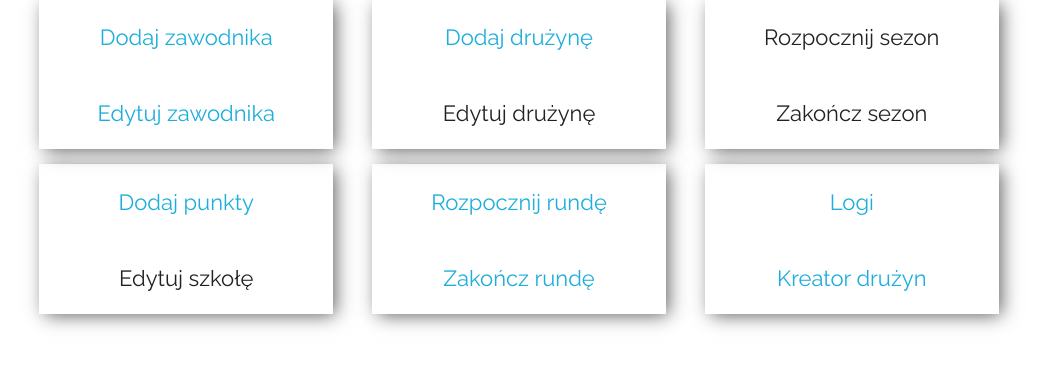
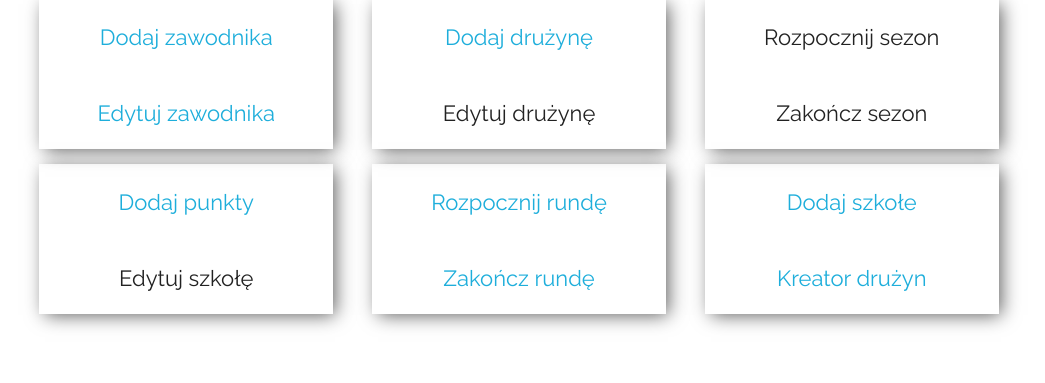
Before and after one commit to camzu1998/SLS, a PHP site: page /panelAdmin.php in a window 1280 px wide. Shown: the part 131-514 px from the top of the page, without its empty margins (121-1166 px from the left). Run offline with PHP 8.4, Linux system fonts and the light colour scheme; the visitor is signed in with stand-in values (Sample User, id 1).

Commit message:
Fix for adding school

```diff
--- a/panelAdmin.php
+++ b/panelAdmin.php
@@ -67,7 +67,7 @@
                     <a onclick="zakonczRunde();">Zakończ rundę</a>
                 </div>
                 <div class="four columns window">
-                    <a onclick="wyswietlaj('Dodaj szkołe', `dodajSzkole`);">Logi</a> <br>
+                    <a onclick="wyswietlaj('Dodaj szkołe', `dodajSzkole`);">Dodaj szkołe</a> <br>
                     <a onclick="wyswietlaj('Kreator drużyn', `kreatordruzyn`);">Kreator drużyn</a>
                 </div>
             </div>
```
